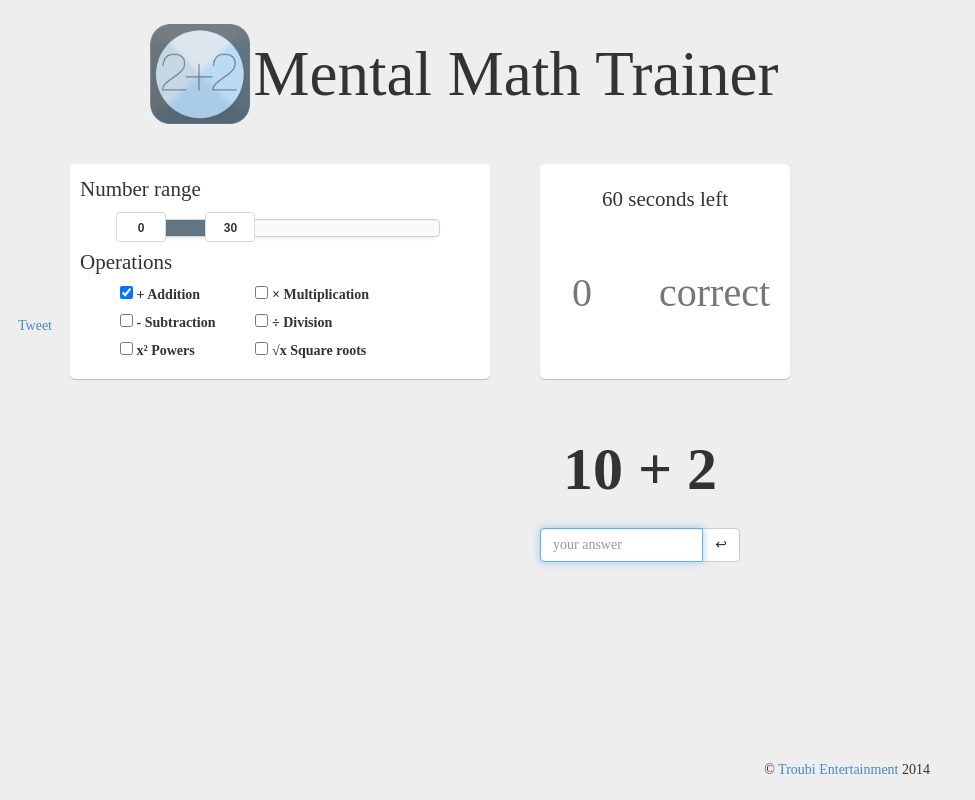
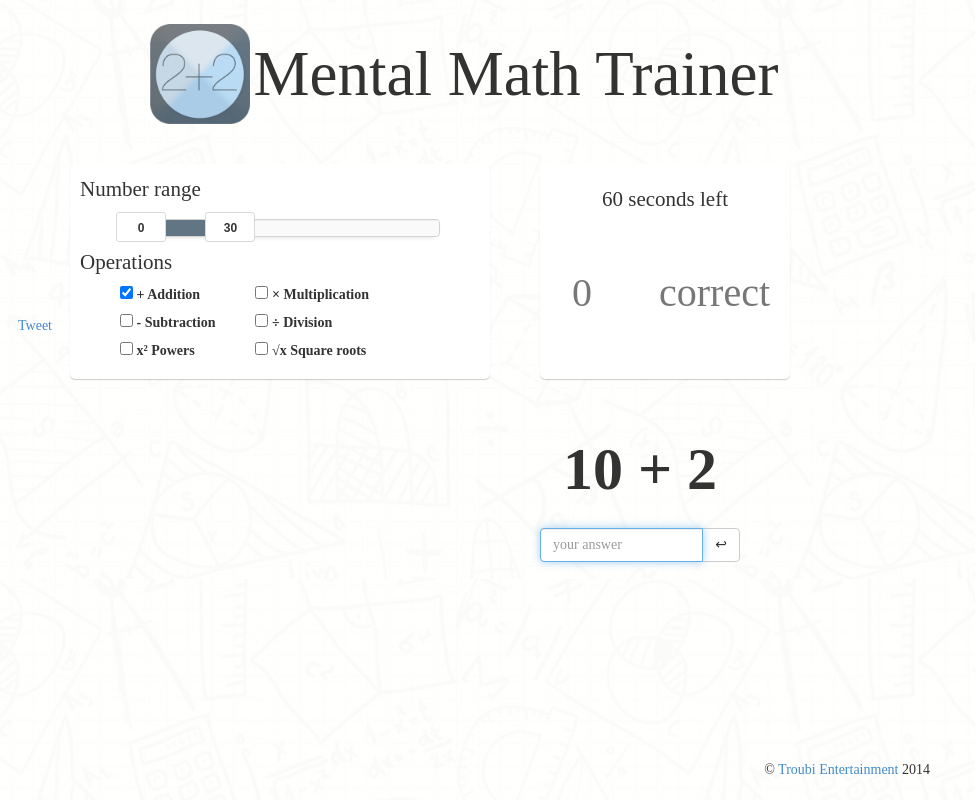
Before and after one commit to shenoyroopesh/10-seconds-math, a PHP site: page / in a window 1280 px wide. Shown: the whole page, without its empty margins (0-975 px from the left). Run offline with PHP 8.4, Linux system fonts and the light colour scheme; some libraries are stand-ins or nearby versions.

Commit message:
Site background now is a repeated image

```diff
--- a/css/main.css
+++ b/css/main.css
@@ -1,8 +1,10 @@
 body {
   padding: 0;
   font-family: "Myriad Pro" !important;
-  background: #eee;
+  background: url(../img/background.jpg) !important;
+  background-repeat: repeat;
 }
+
 
 #title {
   padding-bottom: 40px;
@@ -95,6 +97,7 @@ body {
 .jumbotron {
   margin-bottom: 0;
   padding-top: 20px;
+  background: none !important;
 }
 
 .jumbotron > .container > div {
```
Also changed, not shown: img/background.jpg (added).
